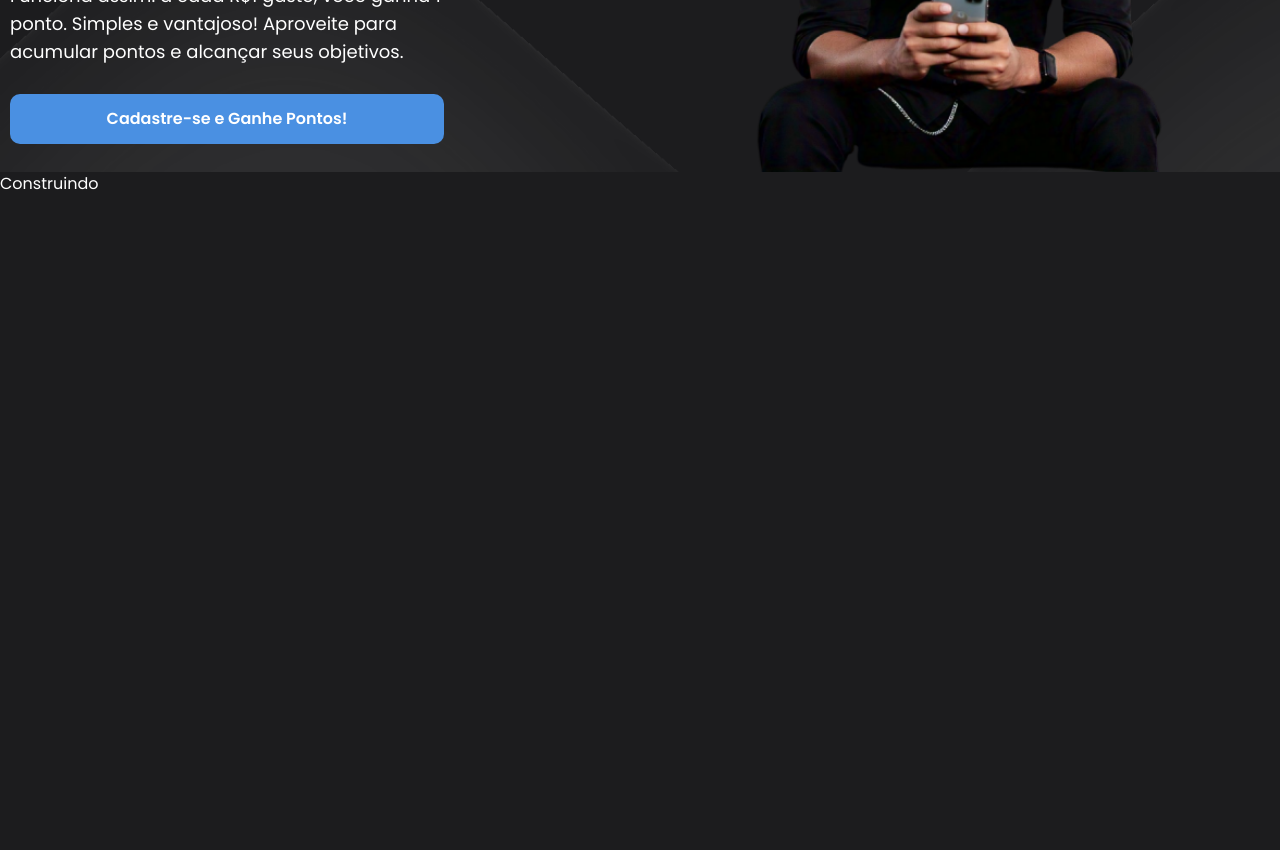
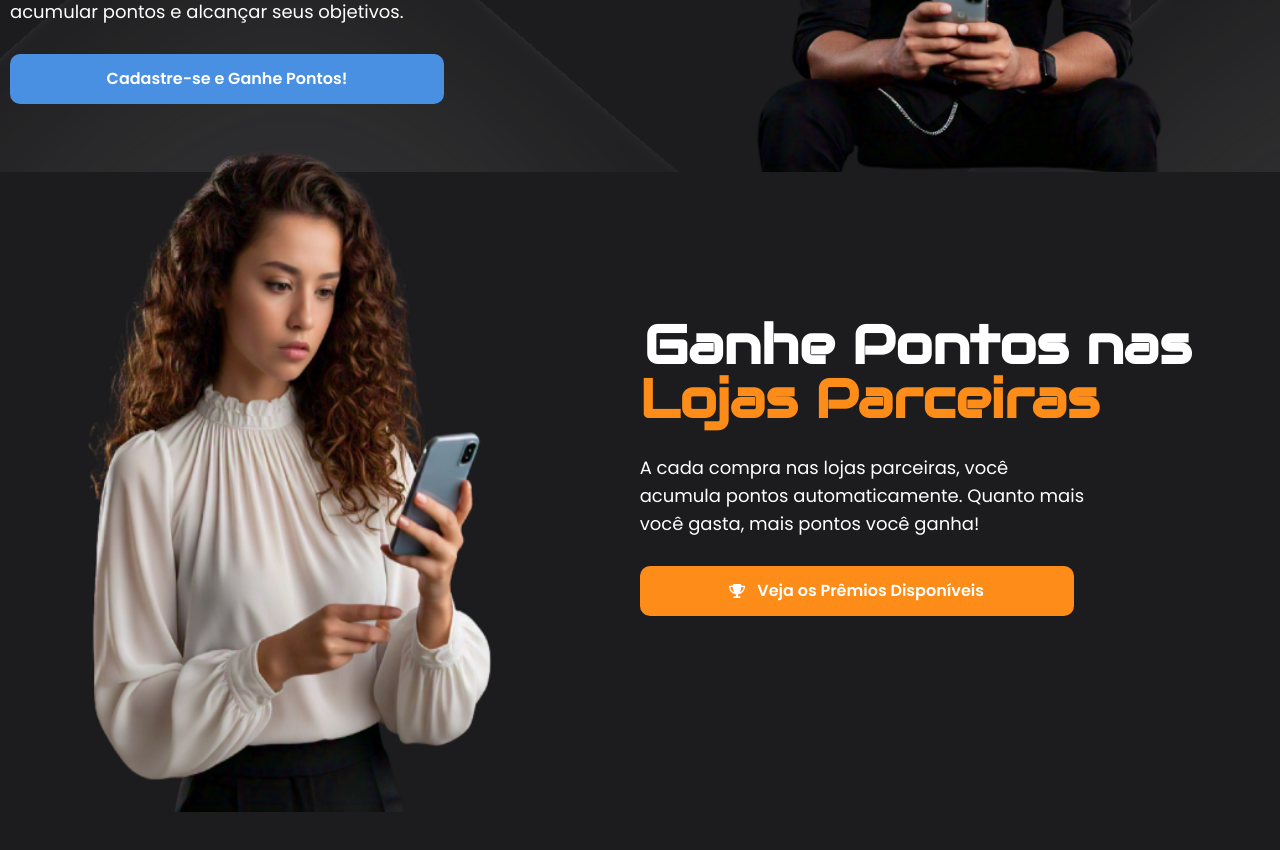
Before and after one commit to petersonfernandocouto/Plugowtech, a Next.js app: page / in a window 1280 px wide. Shown: the part 460-1310 px from the top of the page. Before the commit the page ends 800 px from the top, so only its background shows below. Built offline with nearby package versions, Linux system fonts and the light colour scheme.

Commit message:
Estilização section "Premios"

```diff
--- a/Componentes/Hero.tsx
+++ b/Componentes/Hero.tsx
@@ -30,7 +30,7 @@ const Hero = () => {
         id="hero"
         className="bg-hero bg-cover flex flex-col items-center lg:flex-row lg:justify-evenly lg:items-end w-full"
       >
-        <div className="flex flex-col justify-evenly items-center w-full">
+        <div className="flex flex-col justify-evenly items-center w-full lg:mb-10">
           <div className="flex flex-col items-center lg:items-start lg:mt-10">
             <h1 className="text-3xl text-center px-1 lg:px-0 font-semibold lg:text-[64px] lg:w-[620px] lg:leading-none lg:text-start pb-7 font-['Audiowide']">
               Transforme Suas Compras em <span className="text-[#4A90E2]">Recompensas</span>
@@ -58,7 +58,7 @@ const Hero = () => {
 
             <div
               ref={PremiosRef}
-              className={`absolute top-16 right-1 bg-[rgba(64,64,66,0.4)] w-fit px-4 py-2 rounded-full text-white font-bold mt-48 flex border border-white border-opacity-50 transition-all duration-1000 ${
+              className={`absolute top-16 right-1 bg-[rgba(64,64,66,0.4)] w-fit px-4 py-2 rounded-full font-bold mt-48 flex border border-white border-opacity-50 transition-all duration-1000 ${
                 PremiosInView ? "opacity-100 translate-x-0" : "opacity-0 -translate-x-full"
               }`}
               style={{ transitionDelay: PremiosInView ? "1s" : "0s" }}
--- a/Componentes/Premios.tsx
+++ b/Componentes/Premios.tsx
@@ -1,13 +1,45 @@
-import React from 'react'
+import React from 'react';
+import Image from 'next/image';
+import PremiosIMG from '../IMG/PremiosIMG.png';
+import { FaTrophy } from 'react-icons/fa6';
 
 const Premios = () => {
   return (
     <div>
+      <div
+        id="Premios"
+        className="bg-hero bg-cover flex flex-col items-center lg:flex-row lg:justify-evenly lg:items-end w-full"
+      >
+        <div className="hidden lg:block relative -top-10">
+          <Image
+            className="w-[1200px] h-[680px]"
+            src={PremiosIMG}
+            width={0}
+            height={0}
+            alt="hero-img"
+          />
+        </div>
 
+        <div className="flex flex-col justify-evenly items-center w-full lg:mb-52">
+          <div className="flex flex-col items-center lg:items-start">
+            <h1 className="text-3xl text-center px-1 font-semibold lg:text-[54px] lg:w-[620px] lg:leading-none lg:text-start font-['Audiowide']">
+              Ganhe Pontos nas
+            </h1>
+            <span className="text-[#FE8C19] text-3xl text-center px-1 lg:px-0 font-semibold lg:text-[54px] lg:w-[620px] lg:leading-none lg:text-start pb-7 font-['Audiowide']">
+              Lojas Parceiras
+            </span>
+            <p className="text-base lg:text-lg px-4 lg:px-0 text-center lg:w-[448px] lg:text-start pb-7">
+              A cada compra nas lojas parceiras, você acumula pontos automaticamente. Quanto mais você gasta, mais pontos você ganha!
+            </p>
+            <button className="bg-[#FE8C19] lg:hover:bg-[#c46a10] lg:w-[70%] w-[55%] h-[50px] rounded-[10px] justify-center items-center lg:mb-7 font-semibold lg:hover:-translate-y-2 transition-transform duration-700 lg:hover:shadow-[0px_8px_10px_-2px_rgba(196,106,16,0.4)] flex">
+              <FaTrophy className="mr-3" /> Veja os Prêmios Disponíveis
+            </button>
+          </div>
+        </div>
 
-      <h1>Construindo</h1>
+      </div>
     </div>
-  )
-}
+  );
+};
 
-export default Premios
+export default Premios;
```
Also changed, not shown: IMG/8ded7d40323e26b7051c9d84d25d8a81.png (added), IMG/PremiosIMG.png (added).
